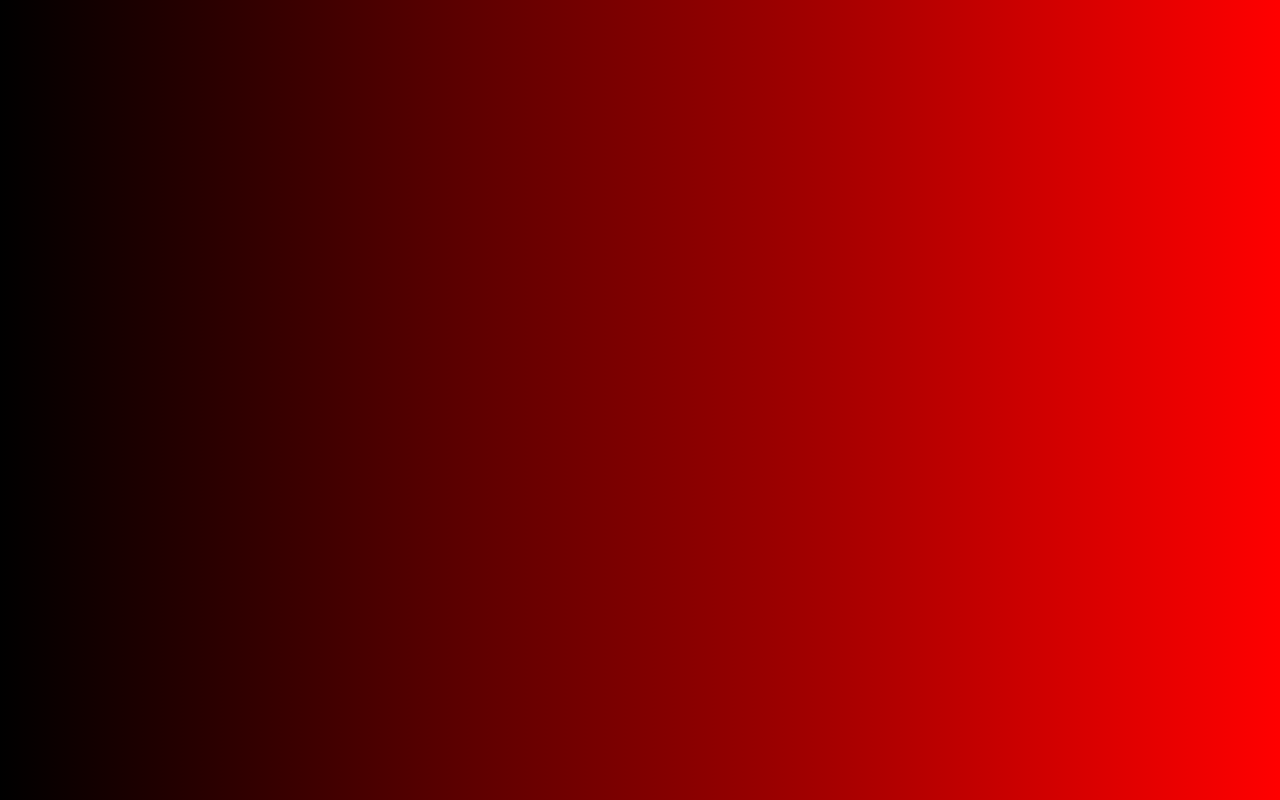
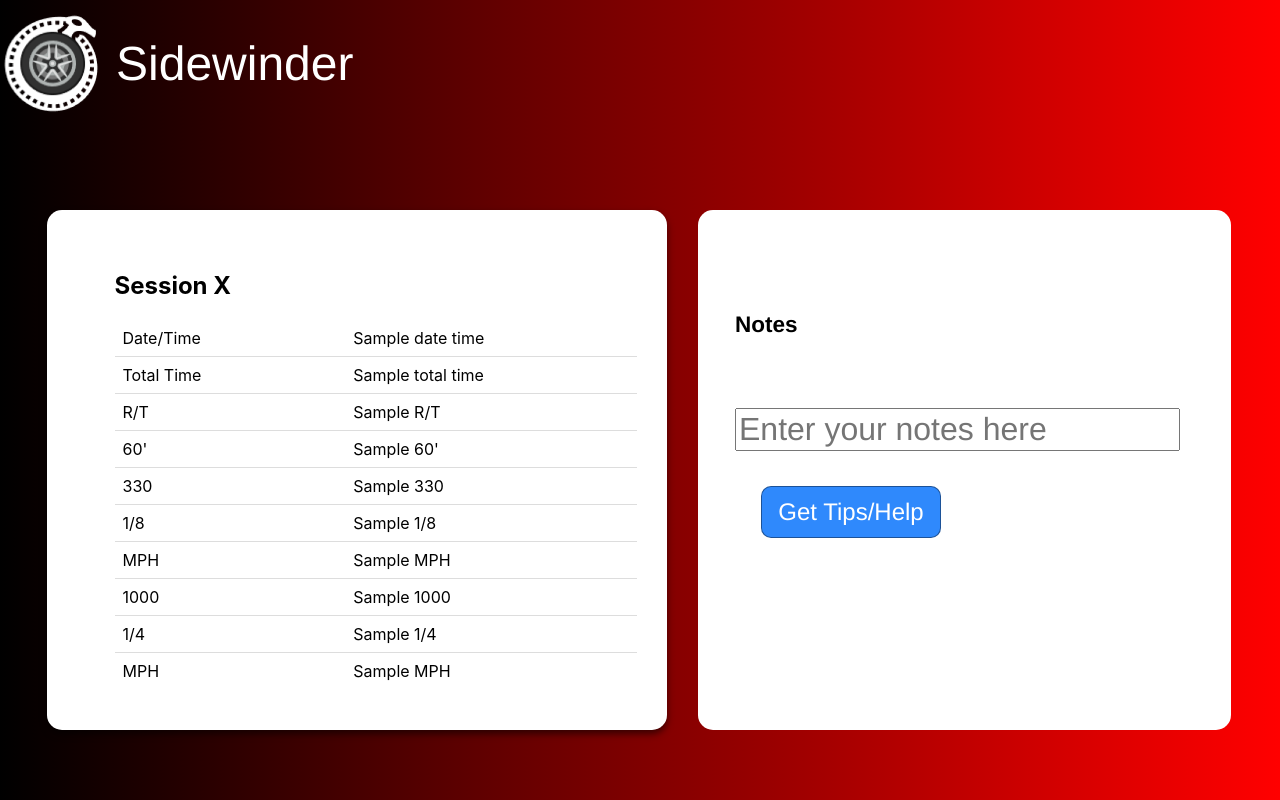
Before and after one commit to hyuntaekim1738/Sidewinder, a React (Create React App) app: page /details in a window 1280 px wide. Before the commit this address had no page. Built offline with nearby package versions, Linux system fonts and the light colour scheme; the HTML template or start-up script is replaced by a standard one.

Commit message:
Added details

```diff
--- a/src/App.js
+++ b/src/App.js
@@ -6,6 +6,7 @@ import { BrowserRouter as Router, Route, Routes, Link } from 'react-router-dom';
 import Sessions from './Sessions.js';
 import Settings from './Settings';
 import Login from './Login.js';
+import Details from './Details.js';
 
 // Define your App component
 const App = () => (
@@ -14,6 +15,7 @@ const App = () => (
       <Route path="/" element={<Sessions />} />
       <Route path="/login" element={<Login />} />
       <Route path="/settings" element={<Settings />} />
+      <Route path="/details" element={<Details />} />
     </Routes>
   </Router>
 );
--- a/src/Details.css
+++ b/src/Details.css
@@ -102,10 +102,9 @@
   .details .overlap {
     background-color: white;
     border-radius: 15px;
-    max-height: 60vh; /* Set a maximum height for the table */
+    height: 65vh; /* Set a maximum height for the table */
     overflow-y: auto; /* Enable vertical scrolling when content exceeds the maximum height */
     background-size: 100% 100%;
-    height: 675px;
     left: 698px;
     position: absolute;
     top: 210px;
@@ -115,7 +114,7 @@
   .details .text-wrapper-13 {
     color: #000000;
     font-family: "Inter-Regular", Helvetica;
-    font-size: 40px;
+    font-size: 15px;
     font-weight: 400;
     left: 37px;
     letter-spacing: 0;
--- a/src/Details.js
+++ b/src/Details.js
@@ -1,8 +1,13 @@
-import React from "react";
+import { React, useState } from "react";
 import "./Details.css";
 import Logo from './game-icons-ouroboros.png';
 
 const Details = () => {
+  const [displayText, setDisplayText] = useState("");
+
+  const generateTips = () => {
+    setDisplayText('This section will display artificial intelligence generated recommendations for racing performance upon clicking the "Get Tips/Help" button');
+  }
   return (
     <div className="details">
       <div className="div">
@@ -56,15 +61,14 @@ const Details = () => {
           </table>
         </div>
         <div className="overlap">
-          <div className="text-wrapper-13">Notes</div>
+          <div className="text-wrapper-13"><h2>Notes</h2></div>
           <input className="text-wrapper-14" placeholder="Enter your notes here" type="text"></input>
           <p className="p">
-            This section will display artificial intelligence generated recommendations for the user’s racing
-            performance upon clicking the “Get Tips/Help” button
+            {displayText}
           </p>
           <div className="overlap-2">
             <div className="text-wrapper-15">Get</div>
-            <button className="text-wrapper-16 rectangle-2" type="submit">Get Tips/Help</button>
+            <button className="text-wrapper-16 rectangle-2" onClick={generateTips}>Get Tips/Help</button>
           </div>
         </div>
         <img className="game-icons-ouroboros" alt="Game icons ouroboros" src={Logo} />
--- a/src/Settings.js
+++ b/src/Settings.js
@@ -28,7 +28,7 @@ const Settings = () => {
             <div className="setting-input">
               <input placeholder="Engine Horsepower" type="text" className="rounded-input" />
             </div>
-            <div>
+            <div >
               <button type="submit" className="blue-button big-button">Save</button>
             </div>
           </form>
--- a/src/index.css
+++ b/src/index.css
@@ -11,7 +11,7 @@ body {
 }
 
 #root {
-  background: linear-gradient(to right, black, red);
+  background-color: linear-gradient(to right, black, red);
   height: 100vh;
   width: 100vw;
 }
```
